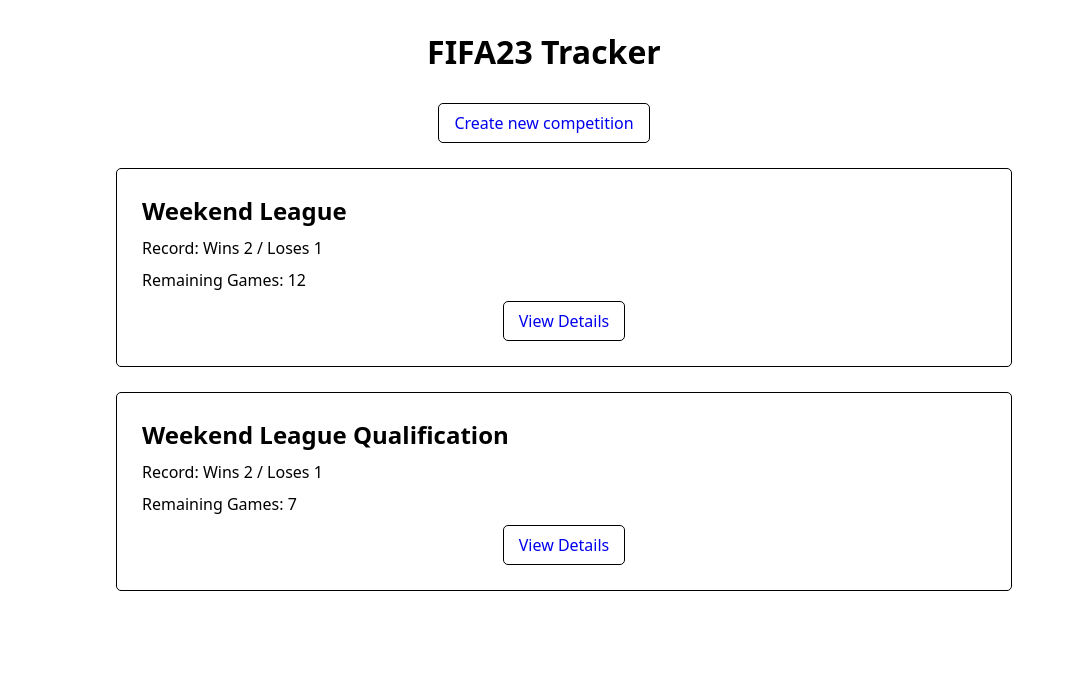
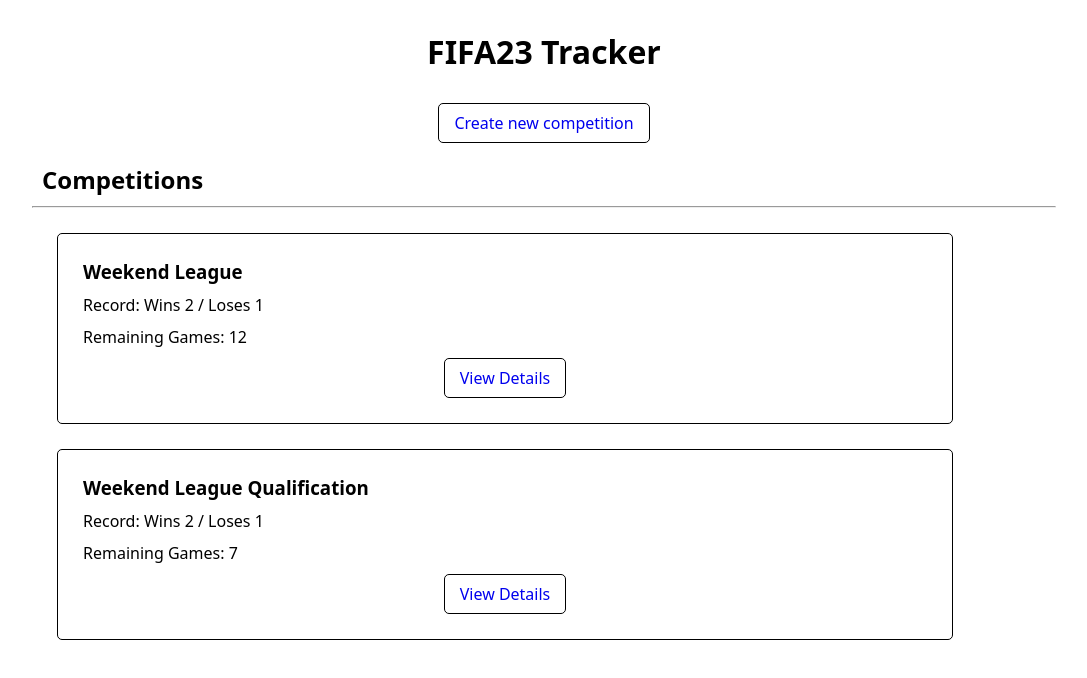
Before and after one commit to nikokreissl/capstone-project, a Next.js app: page / in a window 1280 px wide. Shown: the top 678 px of the page, without its empty margins (96-1183 px from the left). Built offline with nearby package versions, Linux system fonts and the light colour scheme.

Commit message:
Create and implement HomeItem component with empty state component

```diff
--- a/components/Competition/CompetitionCard/index.js
+++ b/components/Competition/CompetitionCard/index.js
@@ -15,7 +15,7 @@
   );
   return (
     <StyledArticle>
-      <h2>{competition.name}</h2>
+      <h3>{competition.name}</h3>
       <p>
         Record: Wins {competitionWins.length} / Loses {competitionLoses.length}
       </p>
--- a/components/Competition/CompetitionList/StylesCompetitionList.js
+++ b/components/Competition/CompetitionList/StylesCompetitionList.js
@@ -2,4 +2,16 @@
 
 export const StyledCompetitionList = styled.ul`
   list-style: none;
+  padding: 0;
 `;
+
+export const StyledHomeContainer = styled.section`
+  display: flex;
+  flex-direction: column;
+  width: 80vw;
+`;
+
+export const StyledHomeItemHeadline = styled.h2`
+  padding: 10px;
+  margin-top: 10px;
+`;
--- /dev/null
+++ b/components/Competition/CompetitionList/index.js
@@ -0,0 +1,27 @@
+import {
+  StyledCompetitionList,
+  StyledHomeContainer,
+  StyledHomeItemHeadline,
+} from "./StylesCompetitionList";
+import CompetitionCard from "../CompetitionCard";
+import EmptyState from "../../GeneralComponents/Empty-State";
+
+export default function HomeItem({ competitions, headline }) {
+  return (
+    <StyledHomeContainer>
+      <StyledHomeItemHeadline>{headline}</StyledHomeItemHeadline>
+      <hr />
+      {competitions.length < 1 ? (
+        <EmptyState itemName="competition" href="competition/create" />
+      ) : (
+        <StyledCompetitionList>
+          {competitions.map((competition) => (
+            <li key={competition.id}>
+              <CompetitionCard competition={competition} />
+            </li>
+          ))}
+        </StyledCompetitionList>
+      )}
+    </StyledHomeContainer>
+  );
+}
--- /dev/null
+++ b/components/GeneralComponents/Empty-State/index.js
@@ -0,0 +1,21 @@
+import React from "react";
+import styled from "styled-components";
+import { StyledDetailsLink } from "../../Competition/CompetitionCard/StyledCompetitionCard";
+
+export default function EmptyState({ itemName, href }) {
+  return (
+    <>
+      <StyledEmptyStateText>
+        No {itemName} given yet. You can create a new one by clicking the button
+        below.
+      </StyledEmptyStateText>
+      <StyledDetailsLink href={href}>Create new {itemName}</StyledDetailsLink>
+    </>
+  );
+}
+
+const StyledEmptyStateText = styled.p`
+  font-size: 1.4rem;
+  margin: 3rem;
+  text-align: center;
+`;
--- a/pages/index.js
+++ b/pages/index.js
@@ -1,8 +1,7 @@
-import CompetitionCard from "../components/Competition/CompetitionCard";
 import { useContext } from "react";
 import { DataContext } from "./_app";
 import { StyledDetailsLink } from "../components/Competition/CompetitionCard/StyledCompetitionCard";
-import { StyledCompetitionList } from "../components/Competition/CompetitionList/StylesCompetitionList";
+import HomeItem from "../components/Competition/CompetitionList";
 
 export default function Home() {
   const { competitions } = useContext(DataContext);
@@ -17,13 +16,7 @@
         <StyledDetailsLink href={"/competition/create"}>
           Create new competition
         </StyledDetailsLink>
-        <StyledCompetitionList>
-          {competitions.map((competition) => (
-            <li key={competition.id}>
-              <CompetitionCard competition={competition} />
-            </li>
-          ))}
-        </StyledCompetitionList>
+        <HomeItem competitions={competitions} headline="Competitions" />
       </main>
     </>
   );
```
